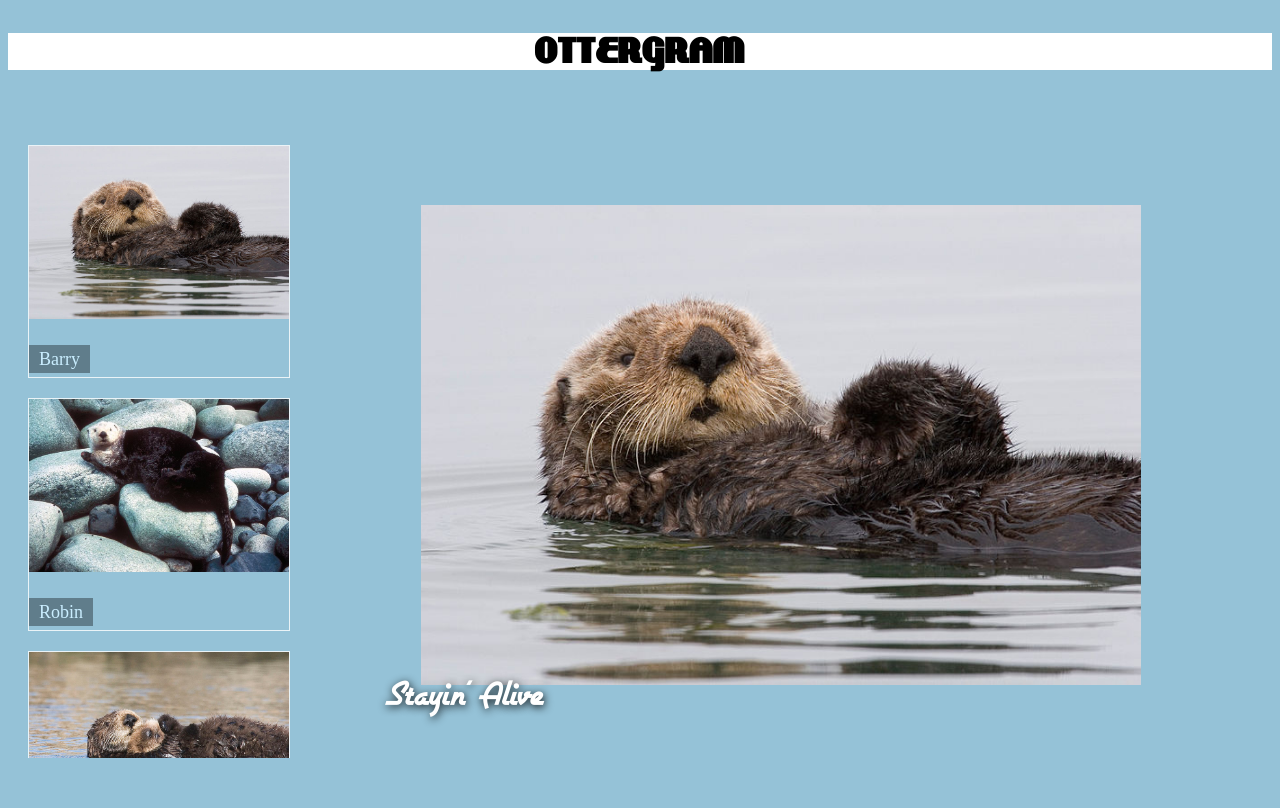
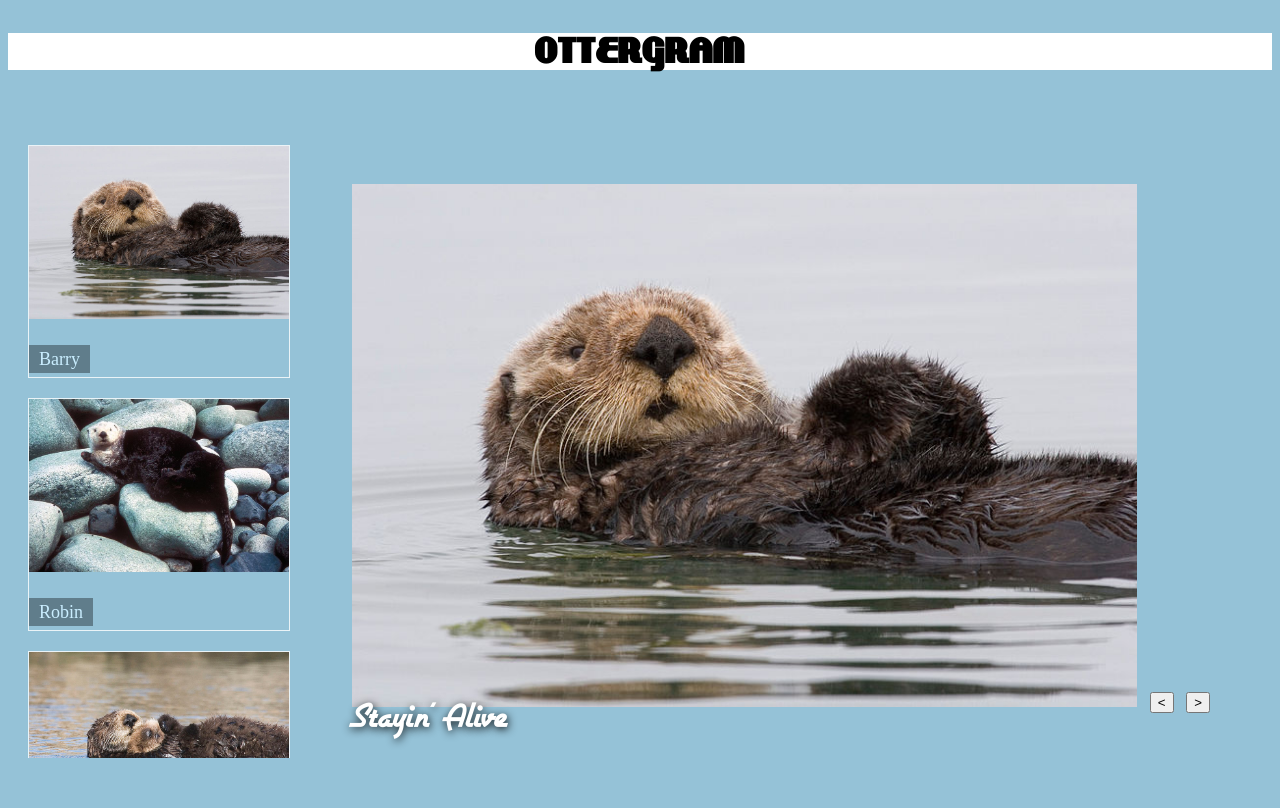
Before and after one commit to swagracha/ottergram2, a plain HTML site: page ottogram/index.html in a window 1280 px wide. Drawn offline with Linux system fonts and the light colour scheme.

Commit message:
Add files via upload

```diff
--- a/ottogram/index.html
+++ b/ottogram/index.html
@@ -77,6 +77,8 @@
             <div class="detail-image-frame" data-image-role="frame">
                 <img class="detail-image" data-image-role="target" src="img/otter1.jpg" alt="">
                 <span class="detail-image-title" data-image-role="title">Stayin' Alive</span>
+                <button id= "prev" class="portfolioNavigation">&lt;</button>
+                <button id= "next" class="portfolioNavigation">&gt;</button>
             </div>
         </div>
     </main>
```
